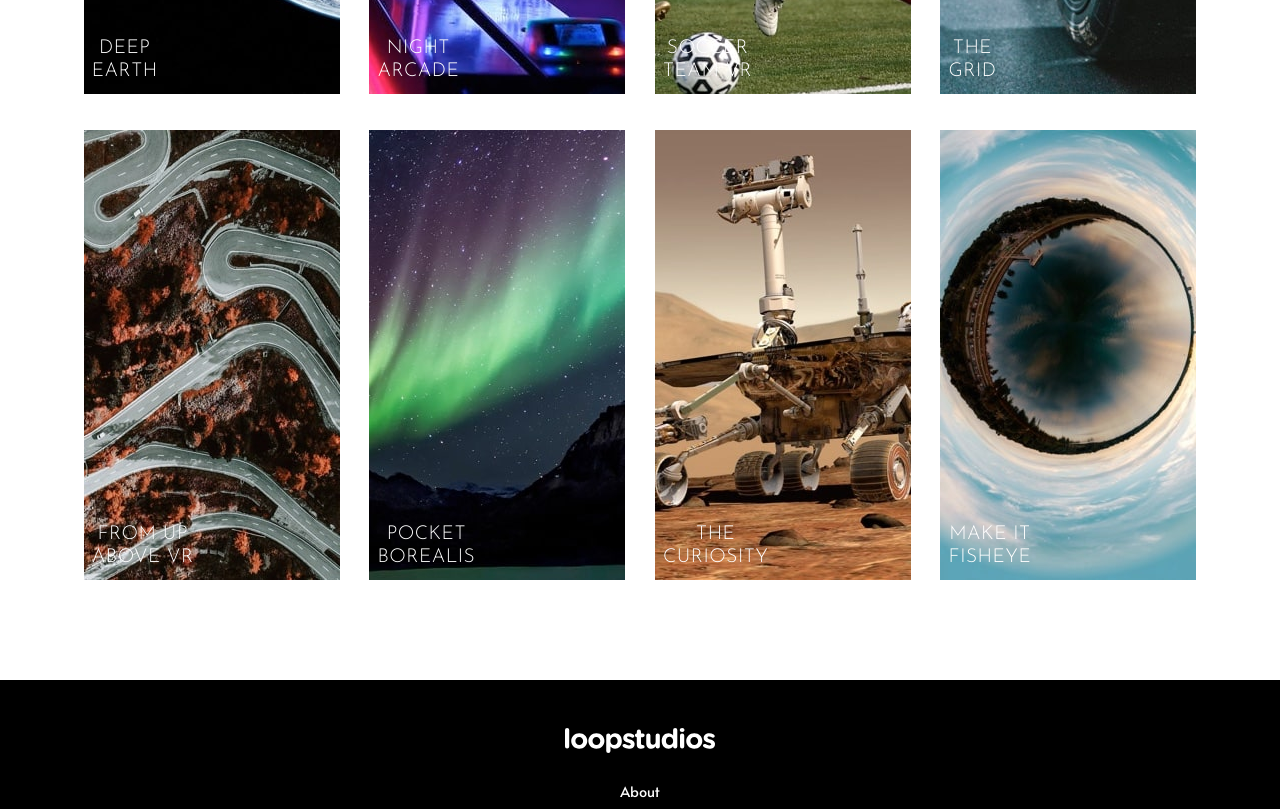
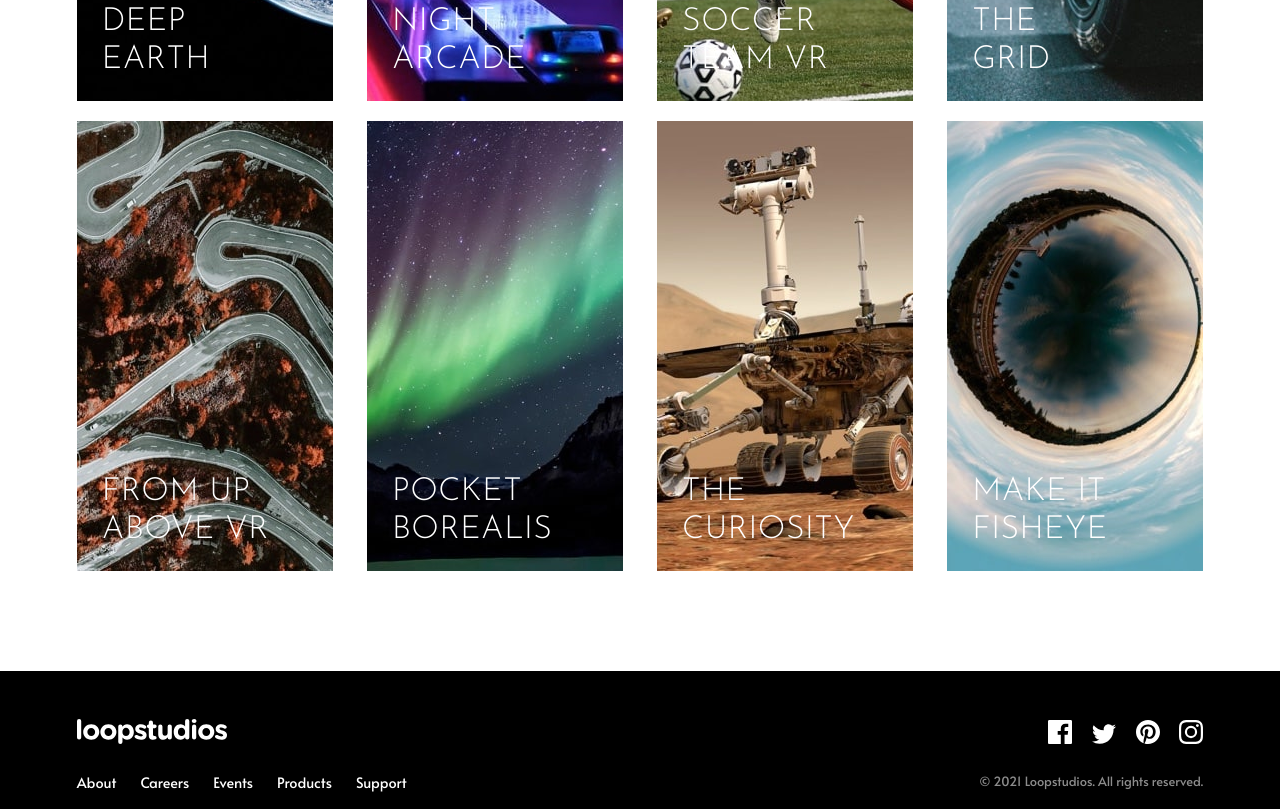
Before and after one commit to georit/loopstudios-landing-page, a plain HTML site: page index.html in a window 1280 px wide. Shown: the part 1511-2320 px from the top of the page. Drawn offline with Linux system fonts and the light colour scheme.

Commit message:
Adjust media queries

```diff
--- a/js/script.js
+++ b/js/script.js
@@ -33,9 +33,3 @@ toggleMobileNav.addEventListener("click", () => {
     document.body.classList.remove("scroll");
   }
 });
-
-let success = 1000000;
-
-while(!success){
-  tryAgain();
-}
--- a/scss/_footer.scss
+++ b/scss/_footer.scss
@@ -2,6 +2,14 @@ footer {
   background-color: $black;
   @include padding(3rem, 6%, 3rem, 6%);
   text-align: center;
+
+  @media only screen and (min-width: 1100px) {
+    display: flex;
+    flex-flow: row nowrap;
+    align-items: center;
+    justify-content: space-between;
+    text-align: left;
+  }
 
   nav {
     width: 100%;
@@ -18,6 +26,29 @@ footer {
         font-size: 0.9rem;
         padding-bottom: 1rem;
         @include transition(all 0.2s);
+      }
+
+      @media only screen and (min-width: 1100px) {
+        display: flex;
+        flex-flow: row nowrap;
+        align-items: center;
+
+        .nav-link {
+          margin-right: 1.5rem;
+          padding-bottom: 0;
+
+          &:last-child {
+            margin-right: 0;
+          }
+
+          .nav-link-anchor {
+            transition: all 0.2s;
+
+            &:hover {
+              color: $darkGray;
+            }
+          }
+        }
       }
     }
   }
@@ -42,5 +73,27 @@ footer {
     .copy {
       font-size: 0.8rem;
     }
+
+    @media only screen and (min-width: 1100px) {
+      padding-top: 0;
+      text-align: right;
+
+      .social-media {
+        padding-bottom: 1.5rem;
+
+        svg {
+          path {
+            pointer-events: none;
+            transition: all 0.2s;
+          }
+
+          &:hover {
+            path {
+              fill: $darkGray;
+            }
+          }
+        }
+      }
+    }
   }
 }
--- a/scss/_general_styles.scss
+++ b/scss/_general_styles.scss
@@ -27,6 +27,10 @@ a:visited {
 
 h2.heading {
   font-size: 1.8rem;
+
+  @media only screen and (min-width: 1100px) {
+    font-size: 2.5rem;
+  }
 }
 
 .scroll {
--- a/scss/_intro.scss
+++ b/scss/_intro.scss
@@ -27,16 +27,20 @@
     @include padding(2.5rem, 1.5rem, null, 1.5rem);
     text-align: center;
 
+    .intro-heading {
+      padding-bottom: 1.5rem;
+    }
+
     @media only screen and (min-width: 1100px) {
       grid-area: 2 / 4 / span 2 / span 3;
       text-align: left;
       padding-left: 5rem;
       padding-right: 0;
       padding-top: 5rem;
-    }
 
-    .intro-heading {
-      padding-bottom: 1.5rem;
+      .intro-heading {
+        padding-right: 20%;
+      }
     }
   }
 }
--- a/scss/_nav.scss
+++ b/scss/_nav.scss
@@ -31,6 +31,7 @@ nav {
       }
 
       @media only screen and (min-width: 1100px) {
+        font-family: $fontAlata;
         padding: 0 0 0 1.5rem;
         @include font(null, 16px);
         text-transform: capitalize;
--- a/scss/_our_creations.scss
+++ b/scss/_our_creations.scss
@@ -4,14 +4,6 @@
   width: 100%;
   max-width: 575px;
   margin: 0 auto;
-
-  @media only screen and (min-width: 1100px) {
-    display: grid;
-    grid-template-columns: repeat(2, 1fr);
-    grid-template-rows: auto;
-    gap: 2.5rem;
-    max-width: 1440px;
-  }
 
   .our-creations-heading {
     text-align: center;
@@ -25,13 +17,7 @@
   }
 
   .creations {
-    @media only screen and (min-width: 1100px) {
-      display: grid;
-      grid-template-columns: repeat(4, 1fr);
-      grid-template-rows: auto;
-      gap: 1rem;
-      grid-area: 2 / 1 / auto / span 2;
-    }
+    width: 100%;
 
     .creation {
       width: 100%;
@@ -46,6 +32,23 @@
         font-size: 1.2rem;
         letter-spacing: 0.5px;
         line-height: 1.2;
+        text-align: left;
+
+        @media only screen and (min-width: 1100px) {
+          @include position(absolute, null, null, 25px, 25px, null);
+          font-size: 2rem;
+        }
+      }
+    }
+
+    @media only screen and (min-width: 1100px) {
+      display: flex;
+      flex-flow: row wrap;
+      align-items: center;
+      justify-content: space-between;
+
+      .creation {
+        max-width: 256px;
       }
     }
   }
@@ -57,12 +60,30 @@
     letter-spacing: 2px;
     @include position(absolute, null, null, 2rem, 50%, translate(-50%, -50%));
     @include transition(all 0.2s);
+    transition: all 0.2s;
 
     @media only screen and (min-width: 1100px) {
       grid-area: 1 / 2 / auto / span 1;
       @include position(static, null, null, unset, unset, unset);
       width: max-content;
       justify-self: flex-end;
+
+      &:hover {
+        background-color: $black;
+        color: $white;
+      }
+    }
+  }
+
+  @media only screen and (min-width: 1100px) {
+    display: grid;
+    grid-template-columns: repeat(2, 1fr);
+    grid-template-rows: auto;
+    gap: 2.5rem;
+    max-width: 1440px;
+
+    .creations {
+      grid-area: 2 / 1 / auto / span 2;
     }
   }
 }
```
Also changed, not shown: index.html (+2 -1 lines), css/style.css.
